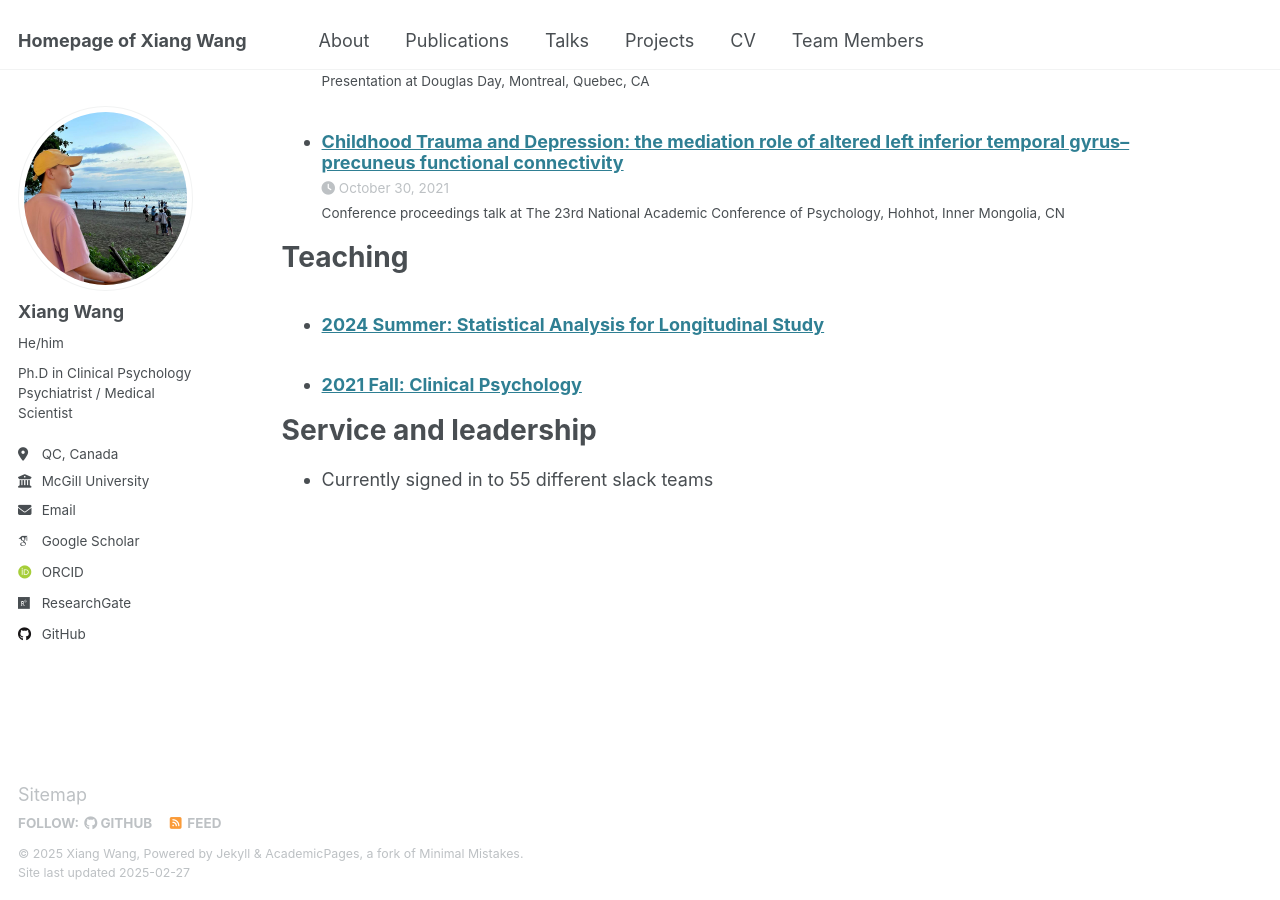
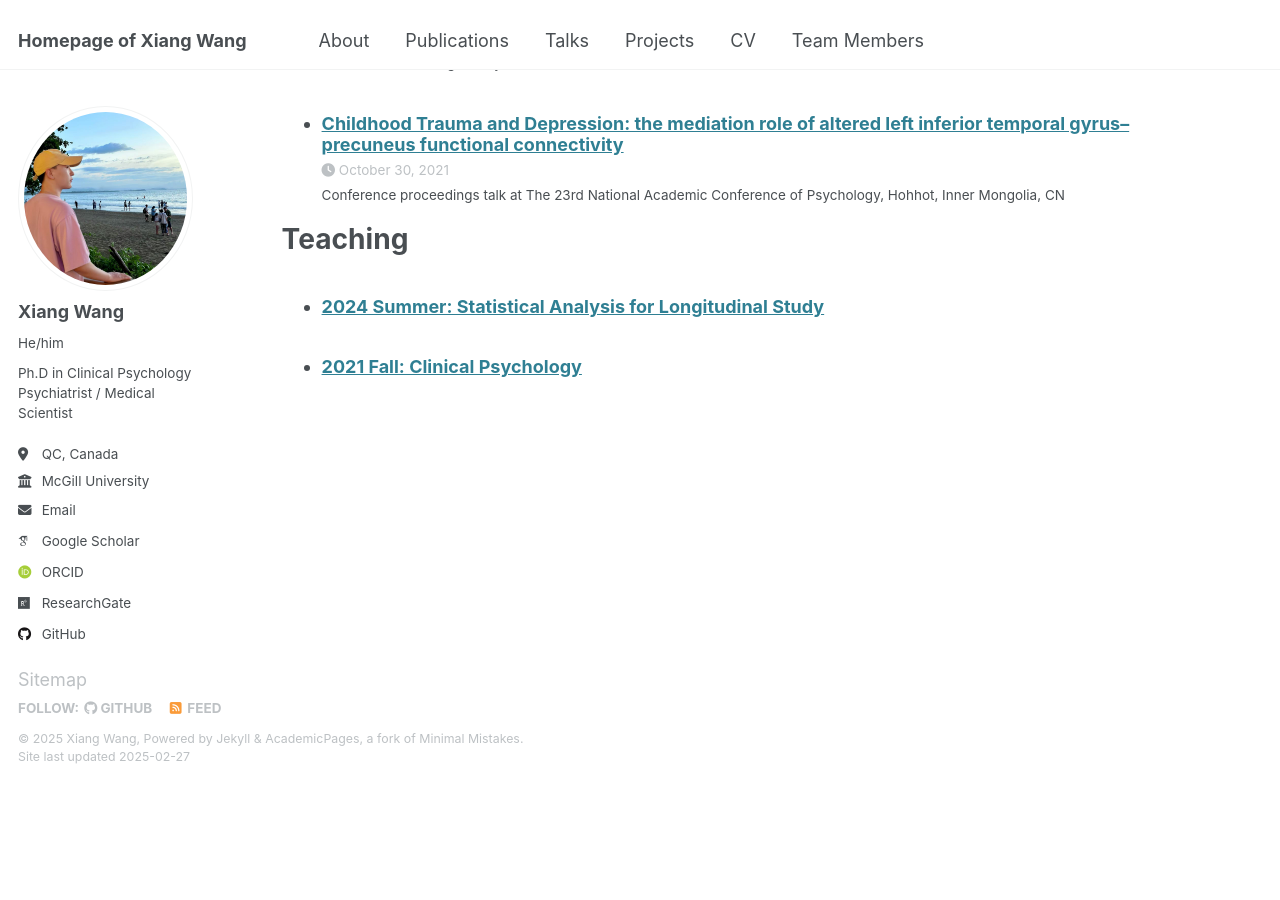
Before and after one commit to Xiang-Wangs/xiang-wangs.github.io, a Jekyll site: the page built from _pages/cv.md, in a window 1280 px wide and 900 px high, scrolled down 2795 px. Built offline with Jekyll 4.4.1, drawn with Linux system fonts in a browser that asks for light colours; some web fonts are replaced; after the commit the page ends 3580 px from its top, so only the background shows below that.

Commit message:
Update cv.md

```diff
--- a/_pages/cv.md
+++ b/_pages/cv.md
@@ -22,9 +22,9 @@
 * <strong>Behavioral Modeling</strong>: Skilled in various methodologies for human behavioral research, including experimental design, data collection, and statistical analysis. Proficient in analyzing cross-sectional and longitudinal data using behavioral modeling techniques.
 
 # Academic Roles
-## Associate Editor
+> ## Associate Editor
 > Frontiers in Psychology&nbsp;&nbsp;&nbsp;&nbsp;&nbsp;&nbsp;&nbsp;&nbsp;Frontiers in Psychiatry
-## Peer-Reviewer
+> ## Peer-Reviewer
 * Psychological Medicine
 * Depression and Anxiety
 * Journal of Affective Disorders
@@ -58,6 +58,3 @@
   <ul>{% for post in site.teaching reversed %}
     {% include archive-single-cv.html %}
   {% endfor %}</ul>
-
-# Service and leadership
-* Currently signed in to 55 different slack teams
```
